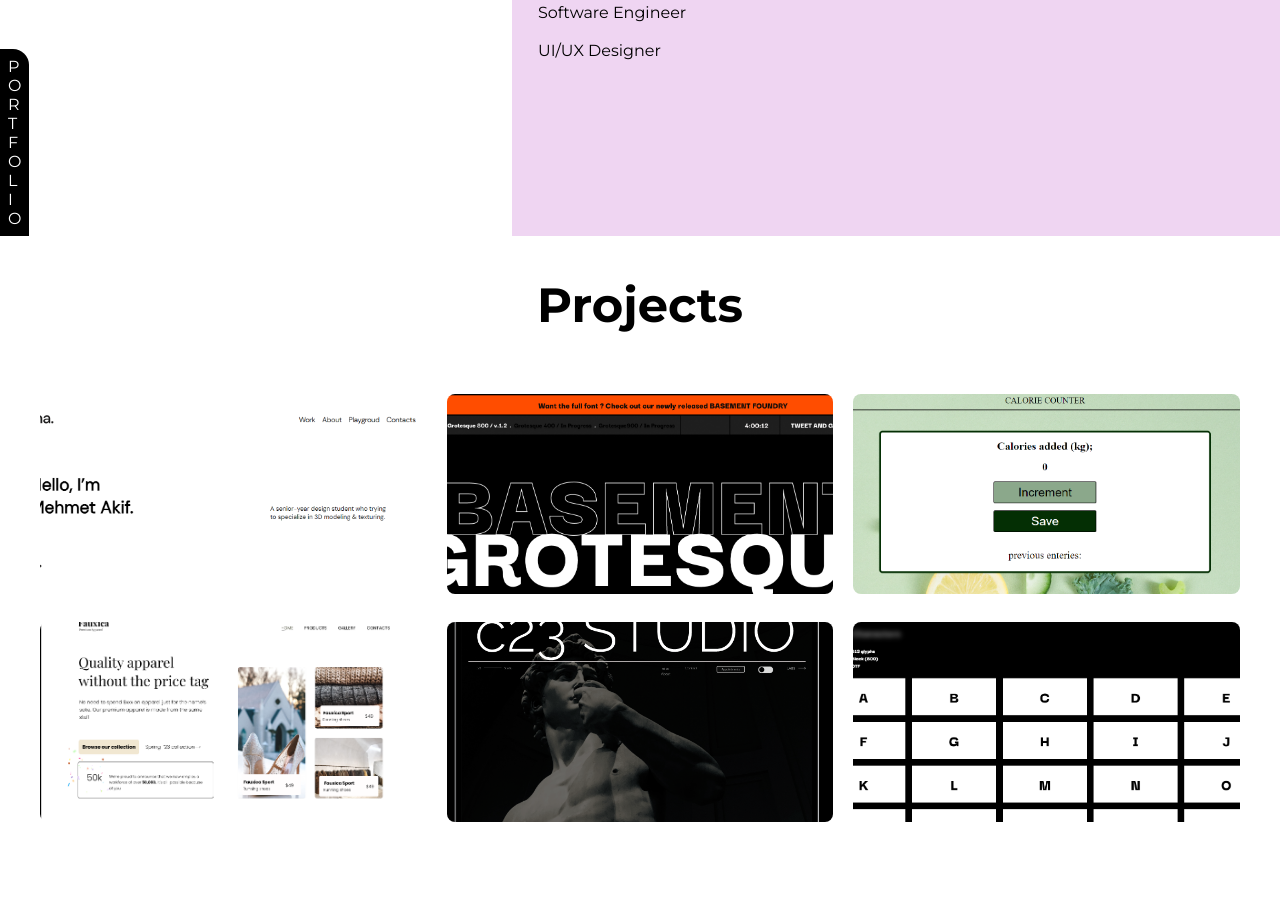
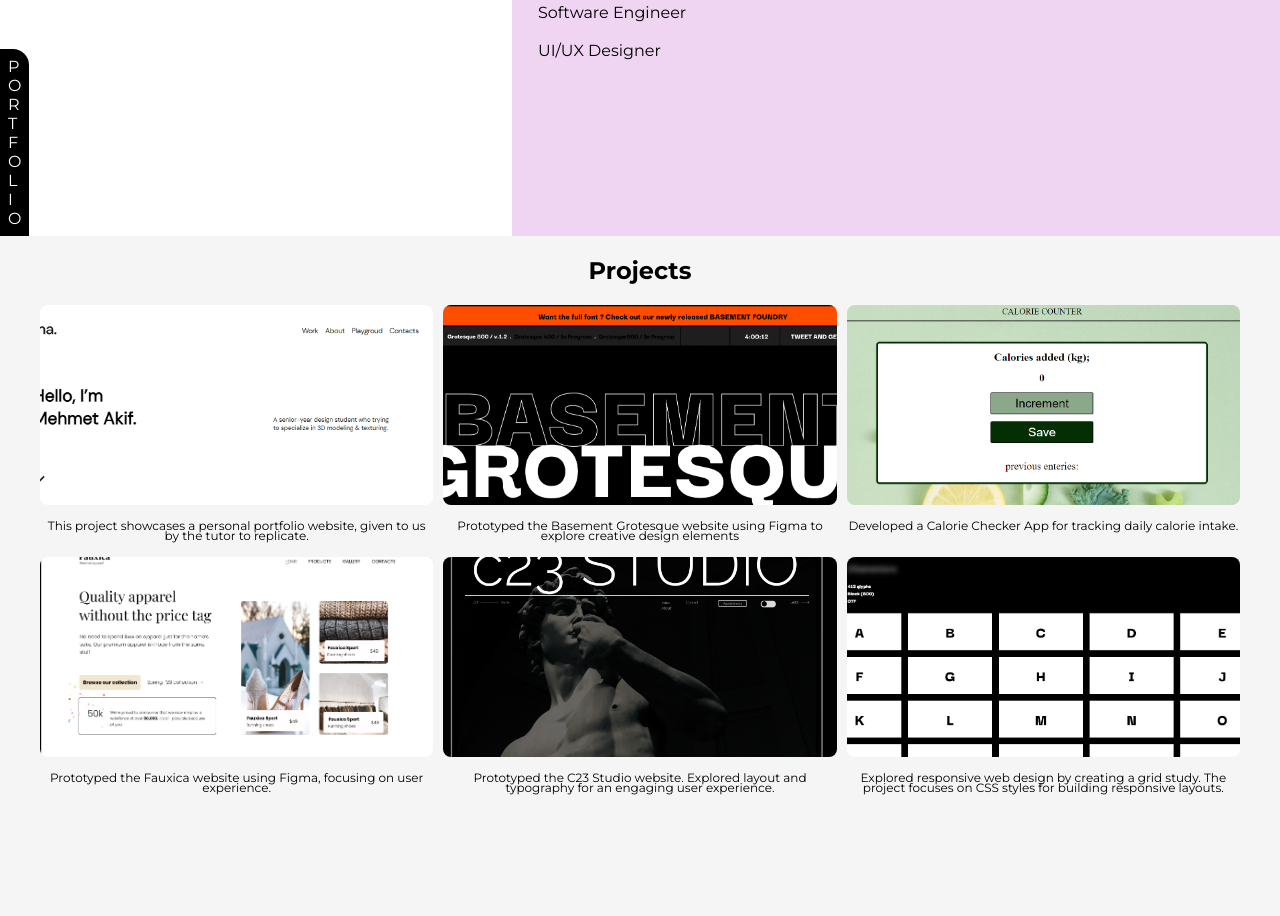
Before and after one commit to uxrecheal/Final-Project-STS-, a plain HTML site: page index.html in a window 1280 px wide. Shown: the part 564-1480 px from the top of the page. Drawn offline with Linux system fonts and the light colour scheme; a web font is replaced by a local one.

Commit message:
Added description to Projects

```diff
--- a/index.html
+++ b/index.html
@@ -83,7 +83,8 @@
             <div class="second-sect">
                 <div class="me-info">
                     <p>I strive to create frictionless designs that elevate brands <br>
-                    With knowledge in Graphic Design Skills as well, I'm passionate about creating centric designs and making them come to life</p>
+                        With knowledge in Graphic Design Skills as well, I'm passionate about creating centric designs
+                        and making them come to life</p>
                     <p>Software Engineer <br><br>
                         UI/UX Designer</p>
                 </div>
@@ -94,22 +95,50 @@
 
         </div>
     </section>
-    <section class="Projects large-title" id="projects">
+    <section class="Projects " id="projects">
         <div class="bg2">
             <h2>Projects</h2>
             <div class="images">
-                <a href="https://github.com/uxrecheal/Build-Portfolio" target="_blank"><img
-                        src="ma web.PNG" alt="This is an image of Ora Website"></a>
+                <div>
+                    <a href="https://github.com/uxrecheal/Build-Portfolio" target="_blank"><img src="ma web.PNG"
+                            alt="This is an image of a Portfolio Website"></a>
+                    <p class="description"> This project showcases a personal portfolio website, given to us by the
+                        tutor to
+                        replicate.</p>
+                    </p>
+                </div>
+                <div>
                     <a href="https://www.figma.com/proto/NIBx1sbaF19PFlivgqDm5l/Untitled?node-id=4-69&starting-point-node-id=4%3A69"
-                    target="_blank"><img src="basement.PNG" alt="This is an image of Basement Grotesque Website"></a>
-                <a href="https://github.com/uxrecheal/All-assignments" target="_blank"><img
-                        src="calorie app.PNG" alt="This is an image of Weekendlabs Website"></a>
-                <a href="https://www.figma.com/proto/UQZM3c98WPOLwjRuuyAV1v/Untitled?node-id=1-2" target="_blank"><img
-                        src="fauxica.PNG" alt="This is an image of fauxica Website"></a>
+                        target="_blank"><img src="basement.PNG"
+                            alt="This is an image of Basement Grotesque Website"></a>
+                    <p class="description"> Prototyped the Basement Grotesque website using Figma to explore creative
+                        design
+                        elements</p>
+                </div>
+                <div>
+                    <a href="https://github.com/uxrecheal/All-assignments" target="_blank"><img src="calorie app.PNG"
+                            alt="This is an image of caloriechecker app"></a>
+                    <p class="description">Developed a Calorie Checker App for tracking daily calorie intake.</p>
+                </div>
+                <div>
+                    <a href="https://www.figma.com/proto/UQZM3c98WPOLwjRuuyAV1v/Untitled?node-id=1-2"
+                        target="_blank"><img src="fauxica.PNG" alt="This is an image of fauxica Website"></a>
+                    <p class="description">Prototyped the Fauxica website using Figma, focusing on user experience.</p>
+                </div>
+                <div>
                     <a href="https://www.figma.com/proto/rFZ54vlu2BxLGfHWdOmgY0/Untitled?node-id=1-3&scaling=contain"
                         target="_blank"><img src="studio.PNG" alt="This is an image of C23 studio Website"></a>
+                    <p class="description">Prototyped the C23 Studio website. Explored layout and typography for an
+                        engaging
+                        user experience.</p>
+                </div>
+                <div>
                     <a href="https://github.com/uxrecheal/Responsive-Websites/blob/main/style.css" target="_blank"><img
                             src="grid study.PNG" alt="responsive grid study image"></a>
+                    <p class="description">Explored responsive web design by creating a grid study. The project focuses
+                        on
+                        CSS styles for building responsive layouts.</p>
+                </div>
             </div>
         </div>
     </section>
@@ -1010,7 +1039,8 @@
                         <div class="slide-content">
                             <img src="img2.jpg">
                             <div>
-                                 <div class="text">Grateful for your positive attitude and willingness to go the extra mile to ensure that our design is perfect</div>
+                                <div class="text">Grateful for your positive attitude and willingness to go the extra
+                                    mile to ensure that our design is perfect</div>
                                 <svg xmlns="http://www.w3.org/2000/svg" width="25px" height="25px" viewBox="0 0 24 24"
                                     fill="none">
                                     <path
@@ -1043,7 +1073,8 @@
                         <div class="slide-content">
                             <img src="img3.jpg">
                             <div>
-                                <div class="text">Thank you for your exceptional work on our project. Your creativity and talent has made a tremendous impact.</div>
+                                <div class="text">Thank you for your exceptional work on our project. Your creativity
+                                    and talent has made a tremendous impact.</div>
                                 <svg xmlns="http://www.w3.org/2000/svg" width="25px" height="25px" viewBox="0 0 24 24"
                                     fill="none">
                                     <path
--- a/style.css
+++ b/style.css
@@ -74,8 +74,9 @@ section {
 .images {
     display: grid;
     grid-template-columns: repeat(3, 1fr);
-    gap: 20px;
-    padding: 20px;
+    gap: 0px 10px;
+
+    /* padding: 15px; */
     max-width: 1200px;
     margin: 0 auto;
 }
@@ -96,6 +97,14 @@ section {
 .images svg:hover {
     transform: scale(0.8)
 }
+
+.Projects {
+    background-color: #f5f5f5;
+    /* padding: 40px 0; */
+    text-align: center;
+    overflow: hidden;
+}
+
 
 .large-title-main {
     font-size: 4rem;
@@ -283,7 +292,13 @@ textarea {
     }
 }
 
-
+.description {
+    padding: 0px;
+    color: #000;
+    font-size: 12px;
+    line-height: 10px;
+    font-weight:300;
+}
 
 @media only screen and (max-width: 800px) {
 
```
Lines whose indentation alone changed are shown as unchanged.
